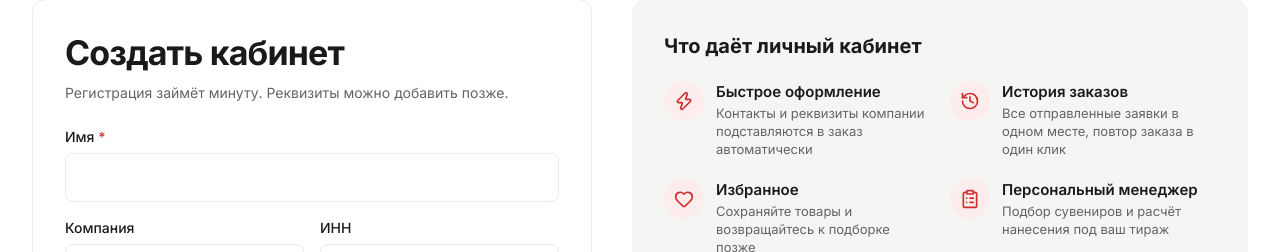
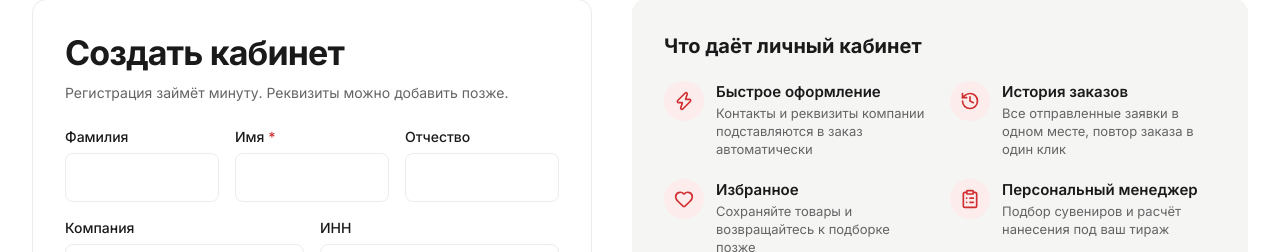
Before and after one commit to lemnity/prost, a Next.js app: page /account/register in a window 1280 px wide. Shown: the part 282-534 px from the top of the page. Built offline with nearby package versions, Linux system fonts and the light colour scheme.

Commit message:
feat(account): optional last name and patronymic

```diff
--- a/src/components/account/account-link.tsx
+++ b/src/components/account/account-link.tsx
@@ -2,12 +2,13 @@
 
 import Link from "next/link";
 import { User } from "lucide-react";
+import { fullName } from "@/lib/account/store";
 import { useSession } from "@/lib/account/use-account";
 
 /** Иконка кабинета в шапке: гостя ведёт на вход, вошедшего — в кабинет (с зелёной точкой). */
 export function AccountLink({ className }: { className: string }) {
   const s = useSession();
-  const label = s ? `Личный кабинет: ${s.profile.name}` : "Войти в личный кабинет";
+  const label = s ? `Личный кабинет: ${fullName(s.profile)}` : "Войти в личный кабинет";
   return (
     <Link href={s ? "/account" : "/account/login"} aria-label={label} title={label} className={className}>
       <span className="relative grid place-items-center">
--- a/src/components/account/account-shell.tsx
+++ b/src/components/account/account-shell.tsx
@@ -7,7 +7,7 @@ import { Container } from "@/components/ui/container";
 import { Breadcrumbs } from "@/components/ui/breadcrumbs";
 import { buttonClass } from "@/components/ui/button";
 import { useHydrated } from "@/lib/cart/use-cart";
-import { signOut } from "@/lib/account/store";
+import { fullName, signOut } from "@/lib/account/store";
 import { useSession } from "@/lib/account/use-account";
 import { FAVORITES_HREF } from "@/lib/favorites/store";
 
@@ -63,7 +63,7 @@ export function AccountShell({ section, children }: { section: AccountSection; c
           <div className="grid items-start gap-6 lg:grid-cols-[260px_minmax(0,1fr)] lg:gap-8">
             <nav aria-label="Разделы кабинета" className="min-w-0 rounded-[14px] bg-surface p-3 lg:sticky lg:top-24">
               <div className="hidden border-b border-line px-3 pb-3 pt-1 lg:block">
-                <p className="truncate text-[15px] font-semibold">{session.profile.name}</p>
+                <p className="truncate text-[15px] font-semibold">{fullName(session.profile)}</p>
                 <p className="truncate text-[13px] text-muted">{session.profile.company || session.profile.email}</p>
               </div>
               <ul className="no-scrollbar flex gap-1 overflow-x-auto lg:mt-2 lg:flex-col">
--- a/src/components/account/auth-forms.tsx
+++ b/src/components/account/auth-forms.tsx
@@ -99,14 +99,14 @@ const REG_ORDER: RegKey[] = ["name", "company", "inn", "phone", "email", "passwo
 
 export function RegisterForm() {
   const router = useRouter();
-  const [d, setD] = useState({ name: "", company: "", inn: "", phone: "", email: "", password: "" });
+  const [d, setD] = useState({ lastName: "", name: "", middleName: "", company: "", inn: "", phone: "", email: "", password: "" });
   const [consent, setConsent] = useState(false);
   const [marketing, setMarketing] = useState(false);
   const [errors, setErrors] = useState<RegErrors>({});
   const [busy, setBusy] = useState(false);
   const set = (k: keyof typeof d, v: string) => {
     setD((p) => ({ ...p, [k]: v }));
-    setErrors((p) => (p[k] ? { ...p, [k]: undefined } : p));
+    setErrors((p) => (k in p ? { ...p, [k]: undefined } : p));
   };
 
   async function submit(e: FormEvent<HTMLFormElement>) {
@@ -124,7 +124,7 @@ export function RegisterForm() {
     if (focusFirst(REG_ORDER, errs)) return;
     setBusy(true);
     const res = await signUp(
-      { name: d.name.trim(), company: d.company.trim(), inn: d.inn, phone: d.phone.trim(), email: d.email, city: "", address: "", marketing },
+      { name: d.name.trim(), lastName: d.lastName.trim(), middleName: d.middleName.trim(), company: d.company.trim(), inn: d.inn, phone: d.phone.trim(), email: d.email, city: "", address: "", marketing },
       d.password,
     );
     setBusy(false);
@@ -138,9 +138,17 @@ export function RegisterForm() {
 
   return (
     <form noValidate onSubmit={submit} className="grid gap-4 sm:grid-cols-2">
-      <Field name="name" label="Имя" required error={errors.name} wide>
-        {(p) => <input {...p} type="text" autoComplete="name" value={d.name} onChange={(e) => set("name", e.target.value)} className={field} />}
-      </Field>
+      <div className="grid gap-4 sm:col-span-2 sm:grid-cols-3">
+        <Field name="lastName" label="Фамилия">
+          {(p) => <input {...p} type="text" autoComplete="family-name" value={d.lastName} onChange={(e) => set("lastName", e.target.value)} className={field} />}
+        </Field>
+        <Field name="name" label="Имя" required error={errors.name}>
+          {(p) => <input {...p} type="text" autoComplete="given-name" value={d.name} onChange={(e) => set("name", e.target.value)} className={field} />}
+        </Field>
+        <Field name="middleName" label="Отчество">
+          {(p) => <input {...p} type="text" autoComplete="additional-name" value={d.middleName} onChange={(e) => set("middleName", e.target.value)} className={field} />}
+        </Field>
+      </div>
       <Field name="company" label="Компания" error={errors.company}>
         {(p) => <input {...p} type="text" autoComplete="organization" value={d.company} onChange={(e) => set("company", e.target.value)} className={field} />}
       </Field>
--- a/src/components/account/overview.tsx
+++ b/src/components/account/overview.tsx
@@ -8,6 +8,7 @@ import { cartTotal } from "@/lib/cart/store";
 import { useCart } from "@/lib/cart/use-cart";
 import { useFavorites } from "@/lib/favorites/use-favorites";
 import { FAVORITES_HREF } from "@/lib/favorites/store";
+import { greetName } from "@/lib/account/store";
 import { useSession } from "@/lib/account/use-account";
 import { MinOrderProgress, minOrderHint } from "@/components/cart/min-order-progress";
 import { EmptyOrders, OrderCard, formatDate } from "./orders";
@@ -40,7 +41,7 @@ export function AccountOverview() {
   return (
     <div className="grid gap-6">
       <p className="text-[17px]">
-        Здравствуйте, <strong>{s.profile.name}</strong>!
+        Здравствуйте, <strong>{greetName(s.profile)}</strong>!
         <span className="text-muted"> Кабинет создан {formatDate(s.createdAt)}</span>
       </p>
 
--- a/src/components/account/profile-form.tsx
+++ b/src/components/account/profile-form.tsx
@@ -40,7 +40,7 @@ function ProfileFormInner({ initial }: { initial: Profile }) {
     const first = ORDER.find((k) => errs[k]);
     if (first) return document.getElementById(`f-${first}`)?.focus();
     updateProfile({
-      name: d.name.trim(), phone: d.phone.trim(), company: d.company.trim(), inn: d.inn,
+      name: d.name.trim(), lastName: (d.lastName ?? "").trim(), middleName: (d.middleName ?? "").trim(), phone: d.phone.trim(), company: d.company.trim(), inn: d.inn,
       city: d.city.trim(), address: d.address.trim(), marketing: d.marketing,
     });
     setSaved(true);
@@ -54,9 +54,17 @@ function ProfileFormInner({ initial }: { initial: Profile }) {
       <section aria-labelledby="p-contacts" className={card}>
         <h2 id="p-contacts" className="text-[18px] font-bold">Контактные данные</h2>
         <div className="mt-5 grid gap-4 sm:grid-cols-2">
-          <Field name="name" label="Имя" required error={errors.name}>
-            {(p) => <input {...p} type="text" autoComplete="name" value={d.name} onChange={(e) => set("name", e.target.value)} className={field} />}
-          </Field>
+          <div className="grid gap-4 sm:col-span-2 sm:grid-cols-3">
+            <Field name="lastName" label="Фамилия">
+              {(p) => <input {...p} type="text" autoComplete="family-name" value={d.lastName ?? ""} onChange={(e) => set("lastName", e.target.value)} className={field} />}
+            </Field>
+            <Field name="name" label="Имя" required error={errors.name}>
+              {(p) => <input {...p} type="text" autoComplete="given-name" value={d.name} onChange={(e) => set("name", e.target.value)} className={field} />}
+            </Field>
+            <Field name="middleName" label="Отчество">
+              {(p) => <input {...p} type="text" autoComplete="additional-name" value={d.middleName ?? ""} onChange={(e) => set("middleName", e.target.value)} className={field} />}
+            </Field>
+          </div>
           <Field name="phone" label="Телефон" required error={errors.phone}>
             {(p) => <PhoneInput {...p} value={d.phone} onValueChange={(v) => set("phone", v)} className={field} />}
           </Field>
--- a/src/components/account/signed-in-notice.tsx
+++ b/src/components/account/signed-in-notice.tsx
@@ -3,7 +3,7 @@
 import Link from "next/link";
 import type { ReactNode } from "react";
 import { buttonClass } from "@/components/ui/button";
-import { signOut } from "@/lib/account/store";
+import { fullName, signOut } from "@/lib/account/store";
 import { useSession } from "@/lib/account/use-account";
 
 /** На страницах входа/регистрации: если уже вошли — ссылка в кабинет вместо формы. */
@@ -13,7 +13,7 @@ export function SignedInNotice({ children }: { children: ReactNode }) {
   return (
     <div className="rounded-[10px] bg-surface p-5">
       <p className="text-[15px]">
-        Вы вошли как <strong>{s.profile.name}</strong> ({s.profile.email}).
+        Вы вошли как <strong>{fullName(s.profile)}</strong> ({s.profile.email}).
       </p>
       <div className="mt-4 flex flex-wrap gap-3">
         <Link href="/account" className={buttonClass()}>Перейти в кабинет</Link>
--- a/src/components/cart/checkout-view.tsx
+++ b/src/components/cart/checkout-view.tsx
@@ -22,7 +22,7 @@ import {
   type Payment,
 } from "@/lib/cart/order-text";
 import { buttonClass } from "@/components/ui/button";
-import { saveOrder } from "@/lib/account/store";
+import { fullName, saveOrder } from "@/lib/account/store";
 import { useSession } from "@/lib/account/use-account";
 
 const field =
@@ -308,7 +308,7 @@ export function CheckoutView() {
     const pr = session.profile;
     setD((p) => ({
       ...p,
-      name: p.name || pr.name,
+      name: p.name || fullName(pr),
       phone: p.phone || pr.phone,
       email: p.email || pr.email,
       company: p.company || pr.company,
@@ -421,7 +421,7 @@ export function CheckoutView() {
               <div className="flex flex-col gap-3 rounded-[14px] bg-brand-soft p-4 sm:flex-row sm:items-center">
                 <UserRound size={28} strokeWidth={1.5} aria-hidden="true" className="shrink-0 text-brand" />
                 <p className="text-[14px] sm:flex-1">
-                  <span className="font-semibold text-ink">Вы вошли как {session.profile.name}.</span>
+                  <span className="font-semibold text-ink">Вы вошли как {fullName(session.profile)}.</span>
                   <span className="text-muted"> Данные из кабинета подставлены, заказ сохранится в истории.</span>
                 </p>
                 <Link href="/account/profile" className="text-[14px] font-semibold text-brand hover:text-brand-hover">Изменить профиль</Link>
--- a/src/lib/account/store.ts
+++ b/src/lib/account/store.ts
@@ -9,6 +9,9 @@ import type { CartItem } from "@/lib/cart/store";
 
 export type Profile = {
   name: string;
+  /** Фамилия и отчество — необязательные (в старых кабинетах полей может не быть). */
+  lastName?: string;
+  middleName?: string;
   email: string;
   phone: string;
   company: string;
@@ -20,6 +23,12 @@ export type Profile = {
   /** Когда согласие дано (ISO) — нужно для подтверждения по 38-ФЗ «О рекламе». */
   marketingAt?: string;
 };
+
+/** «Фамилия Имя Отчество» из заполненных частей. */
+export const fullName = (p: Profile) => [p.lastName, p.name, p.middleName].filter(Boolean).join(" ");
+
+/** Обращение: «Имя Отчество». */
+export const greetName = (p: Profile) => [p.name, p.middleName].filter(Boolean).join(" ");
 
 export type SavedOrder = {
   number: string;
```
